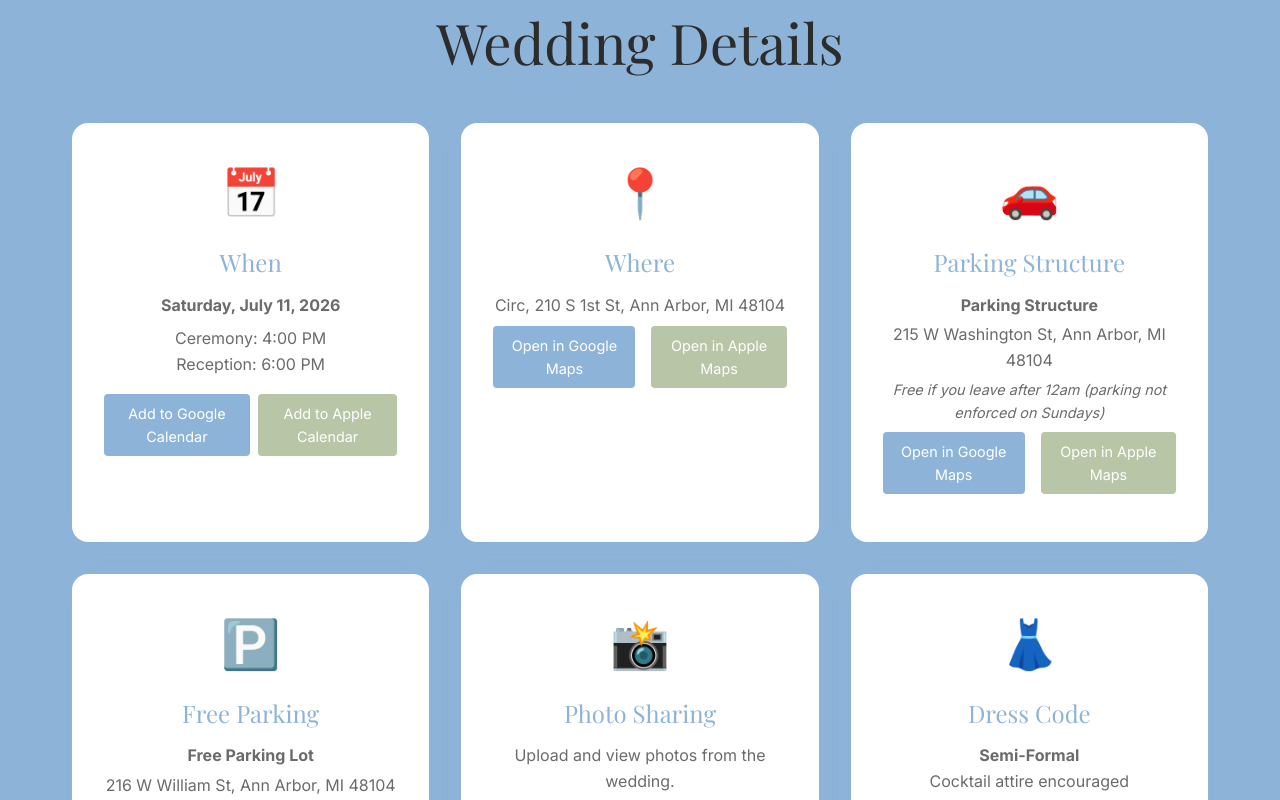
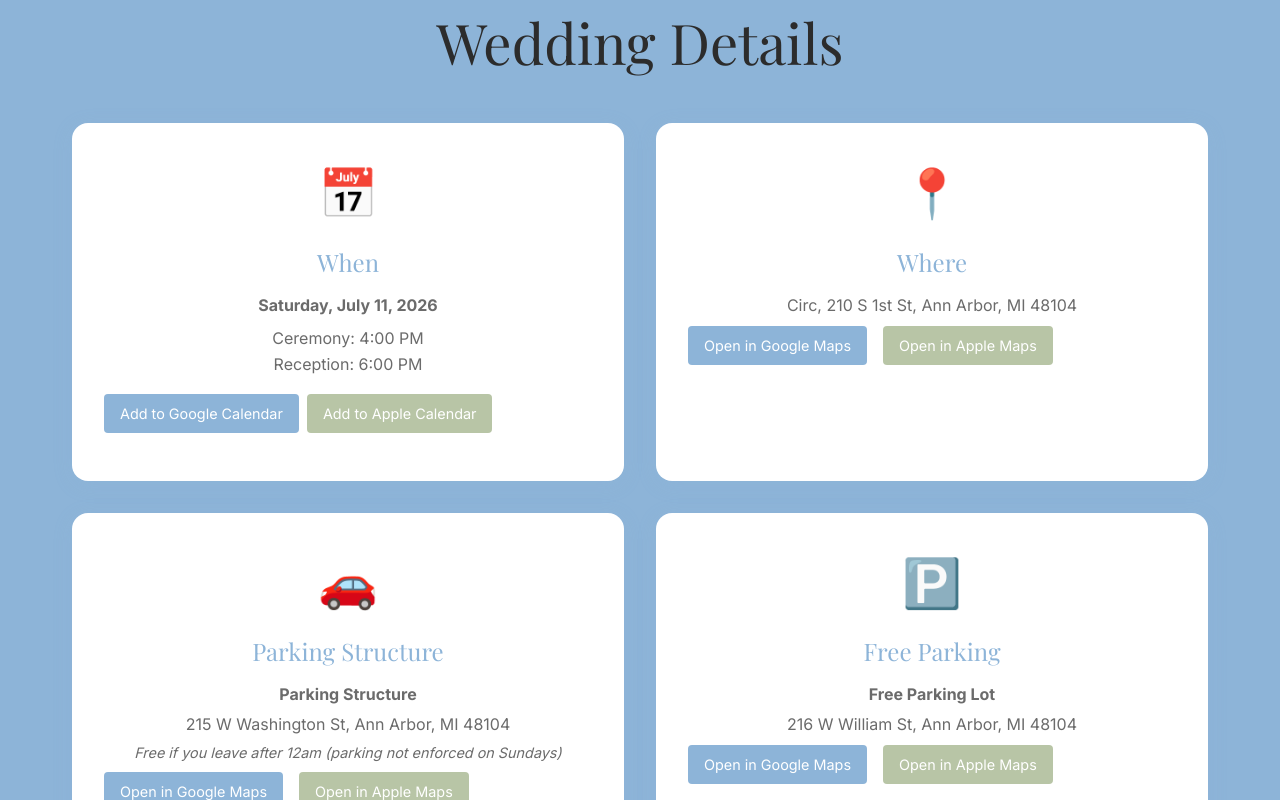
Before and after one commit to johnpc/jpc-wedding, a Next.js app: page / in a window 1280 px wide. Shown: the part 2940-3740 px from the top of the page. Built offline with nearby package versions, Linux system fonts and the light colour scheme; a web font is replaced by a local one.

Commit message:
2-column hotel grid on desktop

```diff
--- a/src/app/globals.css
+++ b/src/app/globals.css
@@ -427,9 +427,15 @@
 /* Wedding Details */
 .details-grid {
   display: grid;
-  grid-template-columns: repeat(auto-fit, minmax(300px, 1fr));
+  grid-template-columns: repeat(2, 1fr);
   gap: 2rem;
   margin-top: 3rem;
+}
+
+@media (max-width: 768px) {
+  .details-grid {
+    grid-template-columns: 1fr;
+  }
 }
 
 .detail-card {
```
